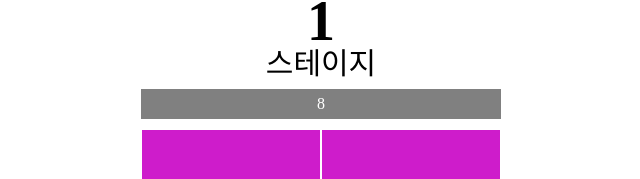
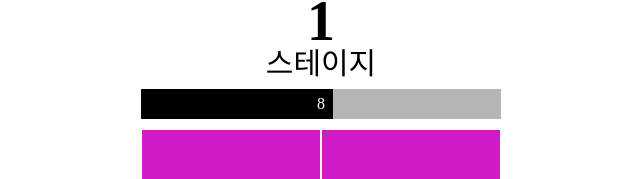
Before and after one commit to junghyeonsu/find-different-color, a React (Create React App) app: page /play in a window 1280 px wide. Shown: the part 154-333 px from the top of the page, without its empty margins (319-959 px from the left). Built offline with nearby package versions, Linux system fonts and the light colour scheme; a web font is replaced by a local one.

Commit message:
feat: 타이머 애니메이션 구현

```diff
--- a/src/components/Timer/index.tsx
+++ b/src/components/Timer/index.tsx
@@ -6,7 +6,14 @@ interface TimerProps {
 }
 
 function Timer({ time }: TimerProps): JSX.Element {
-  return <Styled.Container>{time}</Styled.Container>;
+  return (
+    <Styled.Container>
+      <Styled.Background>
+        <Styled.Time>{time}</Styled.Time>
+      </Styled.Background>
+      <Styled.Progress time={time} />
+    </Styled.Container>
+  );
 }
 
 export default Timer;
--- a/src/components/Timer/styled.ts
+++ b/src/components/Timer/styled.ts
@@ -1,11 +1,31 @@
 import styled from 'styled-components';
+import { ProgressProps } from './types';
 
 export const Container = styled.div`
+  position: relative;
+  width: 360px;
+  height: 30px;
+`;
+
+export const Time = styled.p`
+  color: white;
+  z-index: 10;
+`;
+
+export const Background = styled.div`
   display: flex;
   justify-content: center;
   align-items: center;
-  width: 360px;
-  height: 30px;
-  background-color: gray;
-  color: white;
+  width: 100%;
+  height: 100%;
+  position: absolute;
+  background-color: #b5b5b5;
 `;
+
+export const Progress = styled.div`
+  transition: 0.3s width ease;
+  width: ${(props: ProgressProps) => (props.time / 15) * 100}%;
+  height: 100%;
+  position: absolute;
+  background-color: black;
+`;
--- /dev/null
+++ b/src/components/Timer/types.ts
@@ -0,0 +1,3 @@
+export interface ProgressProps {
+  time: number;
+}
--- a/src/pages/Play/index.tsx
+++ b/src/pages/Play/index.tsx
@@ -26,7 +26,7 @@ function Play(): JSX.Element {
   }, [startGame, stopGame]);
 
   useEffect(() => {
-    if (time <= 0) {
+    if (time < 0) {
       resetStage();
       resetTime();
       resetPoint();
```
Also changed, not shown: 1 other file (tests, documents, lock files or other folders).
